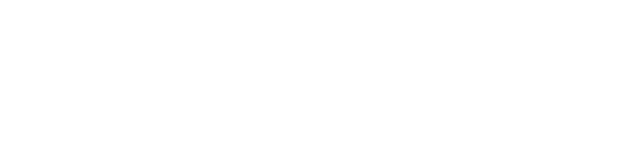
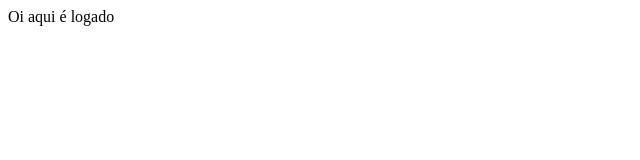
Before and after one commit to MilyPincer/Projeto-pw, a plain HTML site: page html/login.html in a window 1280 px wide. Shown: the whole page, without its empty margins (0-640 px from the left). Drawn offline with Linux system fonts and the light colour scheme; files that its build step writes are made by us from their sources.

Commit message:
Fim da login

```diff
--- a/html/login.html
+++ b/html/login.html
@@ -7,6 +7,6 @@
     <link rel="stylesheet" href="login.css">
 </head>
 <body>
-
+    Oi aqui é logado
 </body>
 </html>
```
